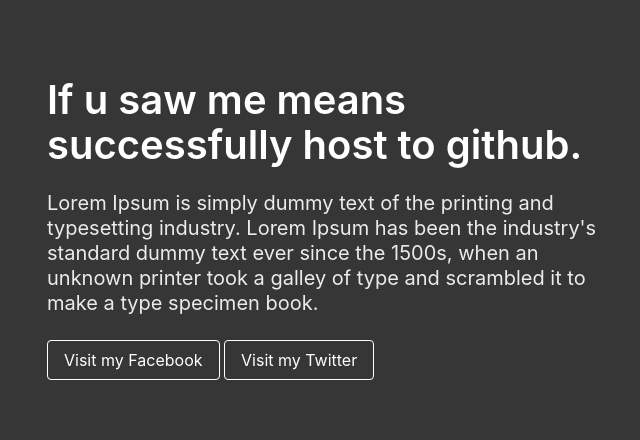
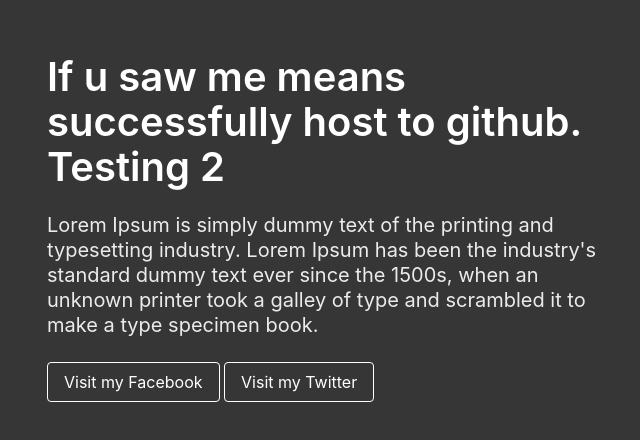
Before and after one commit to LiyenChin/AWS-website, a plain HTML site: page index.html in a window 1280 px wide. Shown: the part 172-612 px from the top of the page, without its empty margins (311-951 px from the left). Drawn offline with nearby package versions, Linux system fonts and the light colour scheme.

Commit message:
Update index.html

```diff
--- a/index.html
+++ b/index.html
@@ -13,7 +13,7 @@
             <div class="columns is-vcentered is-centered">
                 <div class="column is-6">
                     <div class="block">
-                        <h1 class="title is-2">If u saw me means successfully host to github.</h1>
+                        <h1 class="title is-2">If u saw me means successfully host to github. Testing 2</h1>
                     </div>
                     <div class="block">
                         <h2 class="subtitle">Lorem Ipsum is simply dummy text of the printing and typesetting industry. Lorem Ipsum has been the industry's standard dummy text ever since the 1500s, when an unknown printer took a galley of type and scrambled it to make a type specimen book.<br>
```
